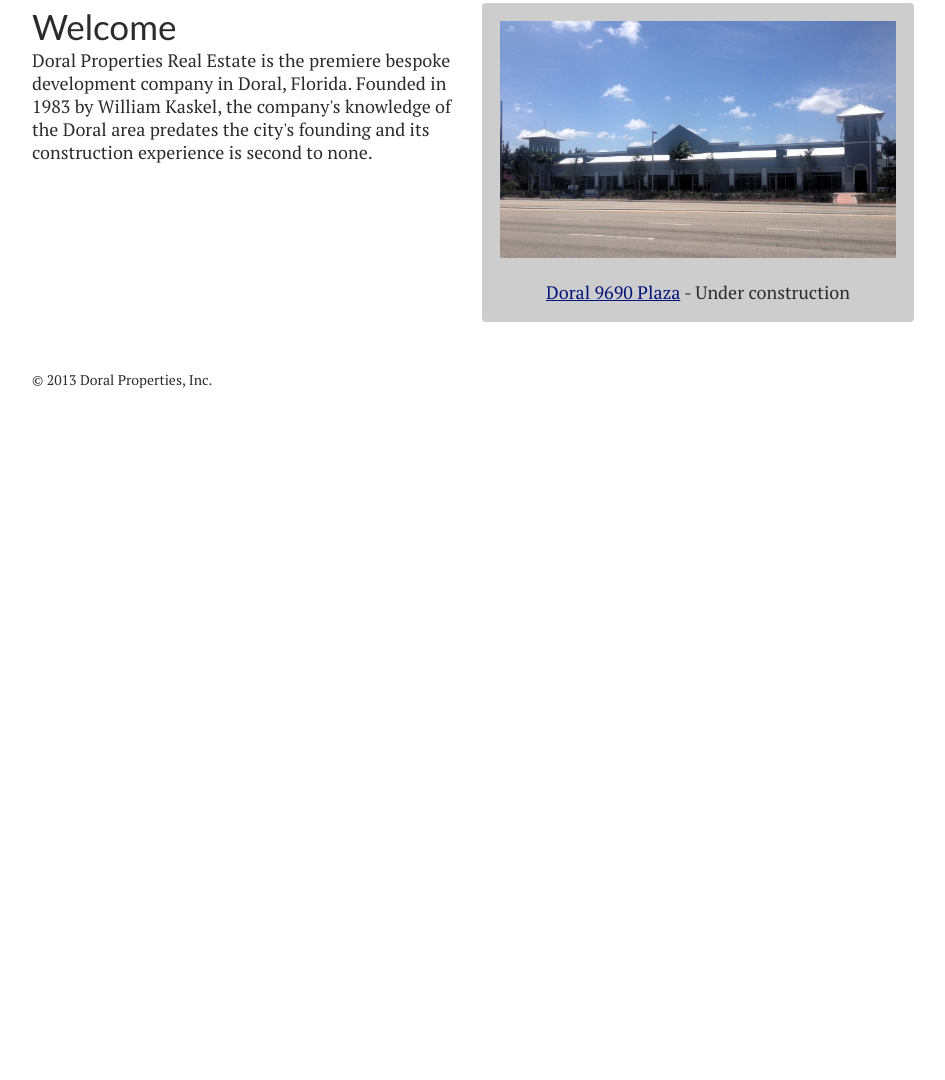
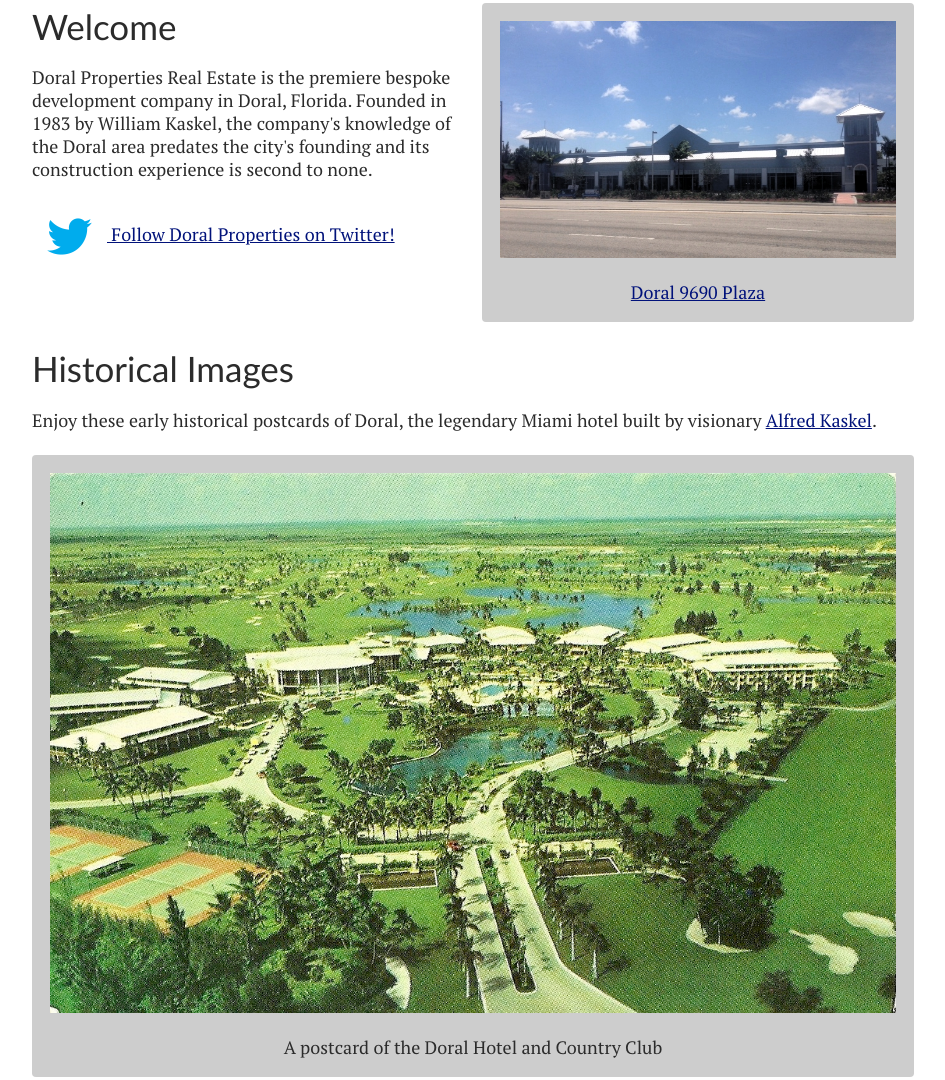
Before and after one commit to ryankask/doralproperties, a plain HTML site: page app/index.html in a window 1280 px wide. Shown: the part 197-1277 px from the top of the page, without its empty margins (167-1112 px from the left). Before the commit the page ends 800 px from the top, so only its background shows below. Drawn offline with Linux system fonts and the light colour scheme.

Commit message:
Add historical postcards and Twitter link to homepage.

```diff
--- a/app/partials/home.html
+++ b/app/partials/home.html
@@ -3,11 +3,34 @@
   Doral Properties Real Estate is the premiere bespoke development company in Doral, Florida.
   Founded in 1983 by William Kaskel, the company's knowledge of the Doral area predates the city's
   founding and its construction experience is second to none.
+
+  <div class="social-links">
+    <a href="https://twitter.com/DoralProperties">
+      <img src="/static/images/logo/twitter-light.png" alt="Twitter logo" width="75" height="75">
+      Follow Doral Properties on Twitter!
+    </a>
+  </div>
 </div>
 <div class="intro-right caption">
   <img src="/static/images/properties/9690.jpg" alt="9690">
-  <a href="http://www.doral9690.com">Doral 9690 Plaza</a> - Under construction
+  <a href="http://www.doral9690.com">Doral 9690 Plaza</a>
 </div>
+<div class="history">
+  <h2>Historical Images</h2>
+  <p>
+    Enjoy these early historical postcards of Doral, the legendary Miami hotel built
+    by visionary <a href="/page/about">Alfred Kaskel</a>.
+  </p>
+  <div class="caption">
+    <img src="/static/images/about/doral-hotel1.jpg" alt="Doral Hotel" width="396">
+    A postcard of the Doral Hotel and Country Club
+  </div>
+  <div class="caption">
+    <img src="/static/images/about/doral-hotel2.jpg" alt="Doral Hotel" width="396">
+    Another postcard of the main building at the Doral Hotel and Country Club
+  </div>
+</div>
+
 
 <div class="video">
   <!-- <iframe width="430" height="242" allowfullscreen frameborder="0" src="http://www.youtube.com/embed/60DofpEzi4c?list=UUoK6w4O6kB5tQmJHAPKRQGw"></iframe> -->
--- a/sass/_app.scss
+++ b/sass/_app.scss
@@ -27,6 +27,7 @@ header {
 
   h1 {
     line-height: 1.15em;
+    margin-bottom: 0;
   }
 
   h2 {
@@ -71,6 +72,7 @@ nav {
   .caption {
     background-color: $caption-bg-color;
     @include border-radius($border-radius);
+    @include trailer;
     display: inline-block;
     padding: 1em;
     text-align: center;
@@ -90,6 +92,18 @@ nav {
     margin-right: auto;
     width: 300px;
     height: 300px;
+  }
+
+  .social-links {
+    margin-top: 1em;
+
+    img {
+      vertical-align: middle;
+    }
+  }
+
+  .history {
+    clear: right;
   }
 }
 
--- a/sass/_type.scss
+++ b/sass/_type.scss
@@ -1,5 +1,6 @@
 h1, h2, h3, h4 {
   font-family: $heading-font-family;
+  margin-bottom: 0.5em;
 }
 
 h1 {
```
Also changed, not shown: app/static/css/screen.css, app/static/images/about/doral-hotel1.jpg (added), app/static/images/about/doral-hotel2.jpg (added), app/static/images/logo/farmers-market.png (added), app/static/images/logo/twitter-light.png (added).
